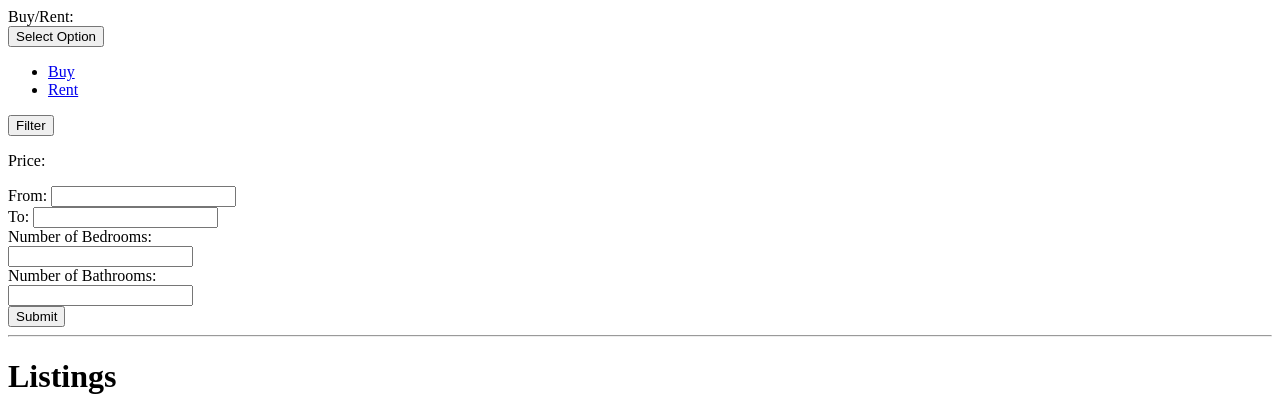
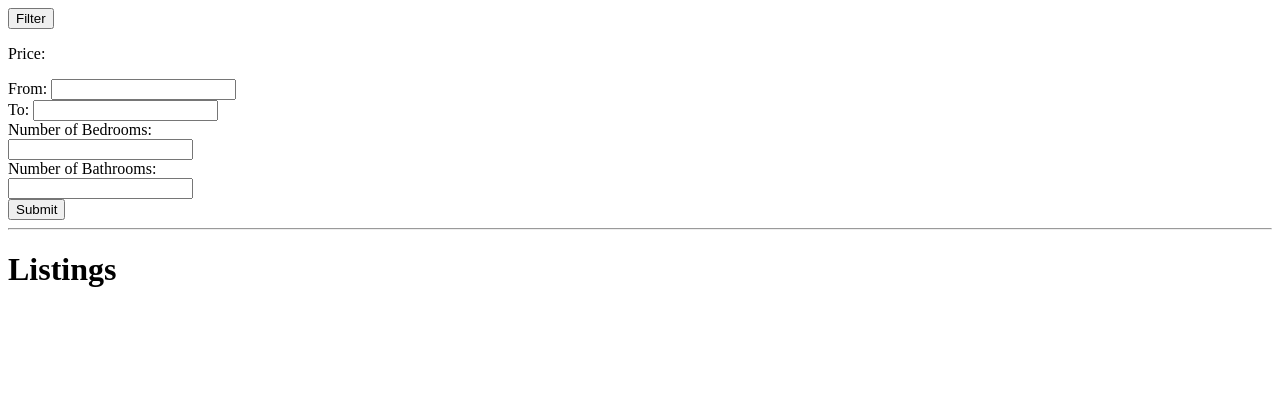
Before and after one commit to DariaKurbatova1/RealEstateApp, a Flask app: template flaskrealestateapp/templates/index1.html in a window 1280 px wide. Shown: the top 420 px of the page. Run offline with Flask 2, Linux system fonts and the light colour scheme; the template is opened without the code that fills it, so the values that code supplies are empty.

Commit message:
remove sell/rent button

```diff
--- a/flaskrealestateapp/templates/index1.html
+++ b/flaskrealestateapp/templates/index1.html
@@ -7,16 +7,6 @@
 </head>
 
   <div class='search-options'>
-    <label for="sale-rent">Buy/Rent:</label>
-    <div class="dropdown mb-3">
-        <button class="btn btn-secondary dropdown-toggle" type="button" id="sale-rent" data-bs-toggle="dropdown" aria-expanded="false">
-            Select Option
-        </button>
-        <ul class="dropdown-menu" aria-labelledby="sale-rent">
-            <li><a class="dropdown-item" href="#" data-value="buy">Buy</a></li>
-            <li><a class="dropdown-item" href="#" data-value="rent">Rent</a></li>
-        </ul>
-    </div>
     <button id="filter-button" type="submit" class="btn btn-primary">Filter</button>
 
     <div id='filter' >
```
